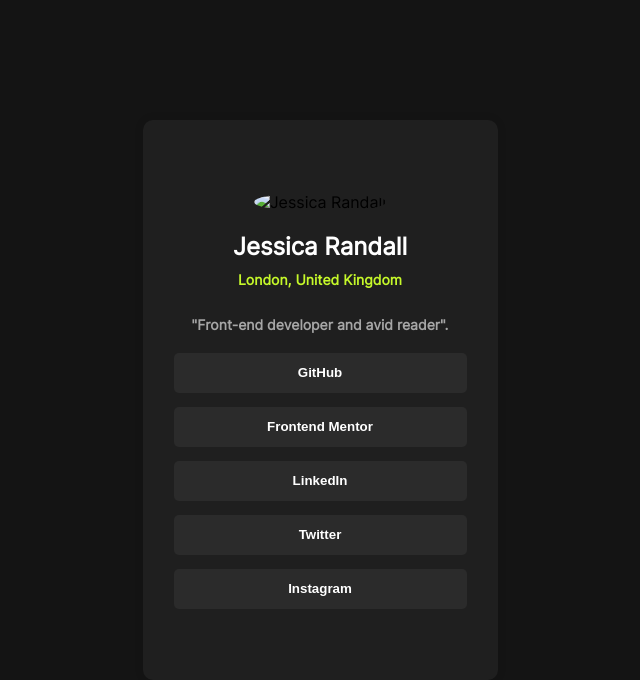
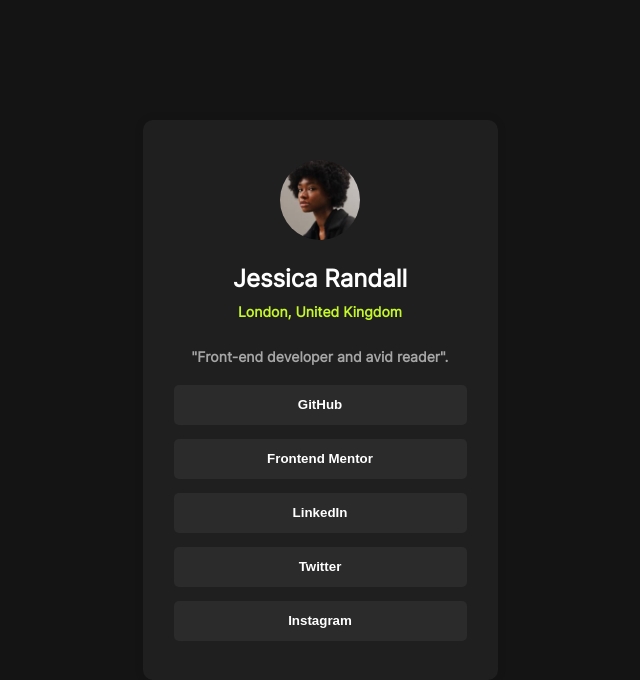
Before and after one commit to luismartinez205/card-social-media, a plain HTML site: page index.html in a window 1280 px wide. Shown: the whole page, without its empty margins (320-960 px from the left). Drawn offline with Linux system fonts and the light colour scheme; the site is published under a folder, as on GitHub Pages, so addresses that start at the root find nothing.

Commit message:
Fix image path for profile avatar in index.html

```diff
--- a/index.html
+++ b/index.html
@@ -12,7 +12,7 @@
         <div class="card">
         <div class="profile">
             <div class="profile__avatar">
-                <img src="/assets/avatar-jessica.jpeg" alt="Jessica Randall" class="profile__image">
+                <img src="./assets/avatar-jessica.jpeg" alt="Jessica Randall" class="profile__image">
             </div>
             <div class="profile__info">
                 <h1 class="profile__name">Jessica Randall</h1>
```
